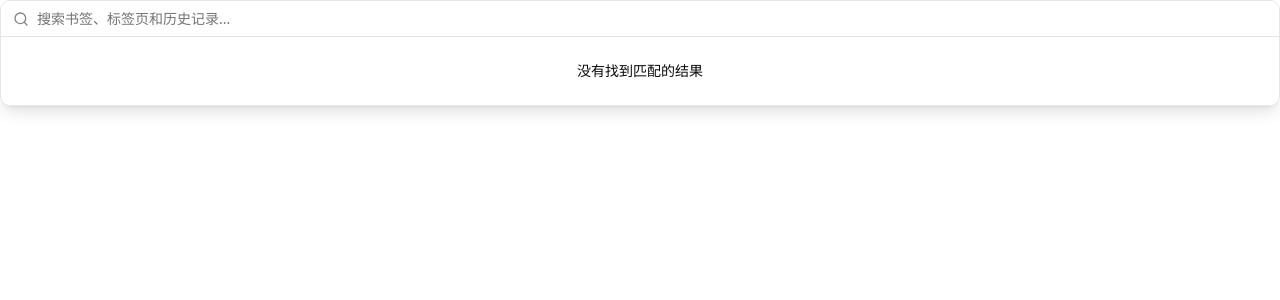
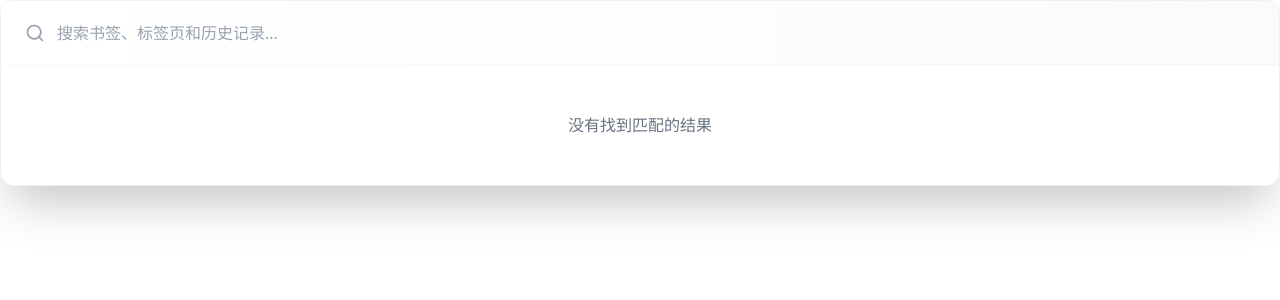
Before and after one commit to zhaogongchengsi/ctrlk, a React (Vite) app: page / in a window 1280 px wide. Shown: the top 300 px of the page. Built offline with nearby package versions, Linux system fonts and the light colour scheme.

Commit message:
feat: 优化组件样式，提升用户界面体验；调整搜索结果项和命令输入的布局与样式

```diff
--- a/src/App.tsx
+++ b/src/App.tsx
@@ -63,7 +63,7 @@ function App() {
         debounceMs={150}
         maxHeight={600} // 设置最大高度为 600px
         enableScrollCheck={true}
-        className="rounded-lg border shadow-lg bg-white/95 backdrop-blur-sm w-full"
+        className="rounded-xl border border-gray-200/60 shadow-2xl bg-white/98 backdrop-blur-md w-full overflow-hidden"
       >
         <Command className="w-full">
           <CommandInput
--- a/src/components/SearchResultItem.tsx
+++ b/src/components/SearchResultItem.tsx
@@ -61,26 +61,26 @@ export const SearchResultItem: React.FC<SearchResultItemProps> = ({
       key={result.id}
       value={`${result.title} ${result.url}`}
       onSelect={() => onSelect(result)}
-      className={`flex items-center gap-3 p-3 cursor-pointer hover:bg-gray-100 ${className}`}
+      className={`flex items-center gap-4 px-6 py-4 cursor-pointer hover:bg-gray-50/80 transition-all duration-150 border-b border-gray-50/50 last:border-b-0 group ${className}`}
     >
       {/* 图标或网站favicon */}
-      <div className="flex-shrink-0 w-5 h-5 flex items-center justify-center">
+      <div className="flex-shrink-0 w-6 h-6 flex items-center justify-center">
         {result.favicon ? (
           <img
             src={result.favicon}
             alt=""
-            className="w-4 h-4 rounded"
+            className="w-5 h-5 rounded transition-transform duration-150 group-hover:scale-105"
             onError={(e) => {
               e.currentTarget.style.display = 'none';
               // 显示默认图标
               const iconSpan = document.createElement('span');
               iconSpan.textContent = icon;
-              iconSpan.className = 'text-sm';
+              iconSpan.className = 'text-base opacity-70';
               e.currentTarget.parentNode?.appendChild(iconSpan);
             }}
           />
         ) : (
-          <span className="text-sm">
+          <span className="text-base opacity-70 transition-all duration-150 group-hover:opacity-90">
             {icon}
           </span>
         )}
@@ -89,7 +89,7 @@ export const SearchResultItem: React.FC<SearchResultItemProps> = ({
       {/* 主要内容 */}
       <div className="flex-1 min-w-0">
         {/* 标题 */}
-        <div className="font-medium text-sm truncate">
+        <div className="font-semibold text-base text-gray-900 truncate leading-tight">
           <PreciseHighlightText
             text={result.title || 'Untitled'}
             highlights={result.highlights?.title}
@@ -98,7 +98,7 @@ export const SearchResultItem: React.FC<SearchResultItemProps> = ({
         </div>
 
         {/* 副标题/URL */}
-        <div className="text-xs text-gray-500 truncate">
+        <div className="text-sm text-gray-500 truncate mt-1">
           <PreciseHighlightText
             text={domain || result.url}
             highlights={result.highlights?.url}
@@ -108,7 +108,7 @@ export const SearchResultItem: React.FC<SearchResultItemProps> = ({
 
         {/* 历史记录特有信息 */}
         {result.type === 'history' && (result.lastVisitTime || result.visitCount) && (
-          <div className="text-xs text-gray-400 truncate mt-1">
+          <div className="text-sm text-gray-400 truncate mt-1">
             {result.lastVisitTime && (
               <span>{formatLastVisitTime(result.lastVisitTime)}</span>
             )}
--- a/src/components/ui/command.tsx
+++ b/src/components/ui/command.tsx
@@ -64,14 +64,14 @@ const CommandInput = React.forwardRef<
   return (
     <div
       data-slot="command-input-wrapper"
-      className="flex h-9 items-center gap-2 border-b px-3"
+      className="flex h-16 items-center gap-3 px-6 border-b border-gray-100/50 bg-gradient-to-r from-white/95 to-gray-50/95 backdrop-blur-sm"
     >
-      <SearchIcon className="size-4 shrink-0 opacity-50" />
+      <SearchIcon className="size-5 shrink-0 text-gray-400 transition-colors duration-200" />
       <CommandPrimitive.Input
         ref={ref}
         data-slot="command-input"
         className={cn(
-          "placeholder:text-muted-foreground flex h-10 w-full rounded-md bg-transparent py-3 text-sm outline-hidden disabled:cursor-not-allowed disabled:opacity-50",
+          "placeholder:text-gray-400 flex h-12 w-full bg-transparent text-base font-medium text-gray-900 outline-hidden disabled:cursor-not-allowed disabled:opacity-50 transition-all duration-200 focus:placeholder:text-gray-300",
           className
         )}
         {...props}
@@ -103,7 +103,7 @@ function CommandEmpty({
   return (
     <CommandPrimitive.Empty
       data-slot="command-empty"
-      className="py-6 text-center text-sm"
+      className="py-12 text-center text-base text-gray-500 font-medium"
       {...props}
     />
   )
@@ -117,7 +117,7 @@ function CommandGroup({
     <CommandPrimitive.Group
       data-slot="command-group"
       className={cn(
-        "text-foreground [&_[cmdk-group-heading]]:text-muted-foreground overflow-hidden p-1 [&_[cmdk-group-heading]]:px-2 [&_[cmdk-group-heading]]:py-1.5 [&_[cmdk-group-heading]]:text-xs [&_[cmdk-group-heading]]:font-medium",
+        "text-foreground overflow-hidden [&_[cmdk-group-heading]]:px-6 [&_[cmdk-group-heading]]:py-3 [&_[cmdk-group-heading]]:text-sm [&_[cmdk-group-heading]]:font-semibold [&_[cmdk-group-heading]]:text-gray-600 [&_[cmdk-group-heading]]:tracking-wide [&_[cmdk-group-heading]]:uppercase",
         className
       )}
       {...props}
--- a/src/search/search-config.ts
+++ b/src/search/search-config.ts
@@ -80,7 +80,7 @@ export const SEARCH_CONFIG = {
 
   // 高亮样式
   HIGHLIGHT: {
-    className: 'bg-blue-50 text-blue-800 rounded-sm',
+    className: 'bg-blue-100/80 text-blue-900 px-1 py-0.5 rounded font-semibold',
     tag: 'mark',
   },
 } as const;
```
